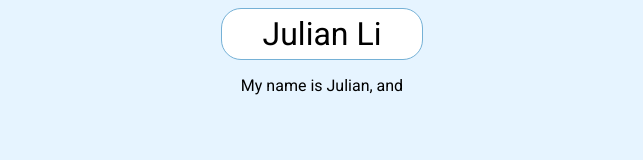
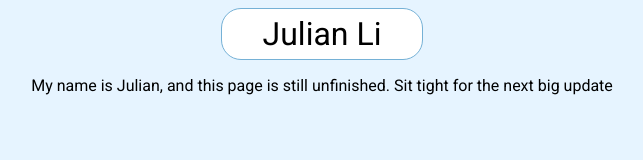
Before and after one commit to zhuyuan-li/zhuyuan-li.github.io, a plain HTML site: page index.html in a window 1280 px wide. Shown: the whole page, without its empty margins (318-961 px from the left). Drawn offline with Linux system fonts and the light colour scheme.

Commit message:
Updating intro sentence

```diff
--- a/index.html
+++ b/index.html
@@ -8,6 +8,6 @@
 </head>
 <body>
 <h1 class="main-title">Julian Li</h1>
-<p class="introduction">My name is Julian, and</p>
+<p class="introduction">My name is Julian, and this page is still unfinished. Sit tight for the next big update</p>
 </body>
 </html>
```
